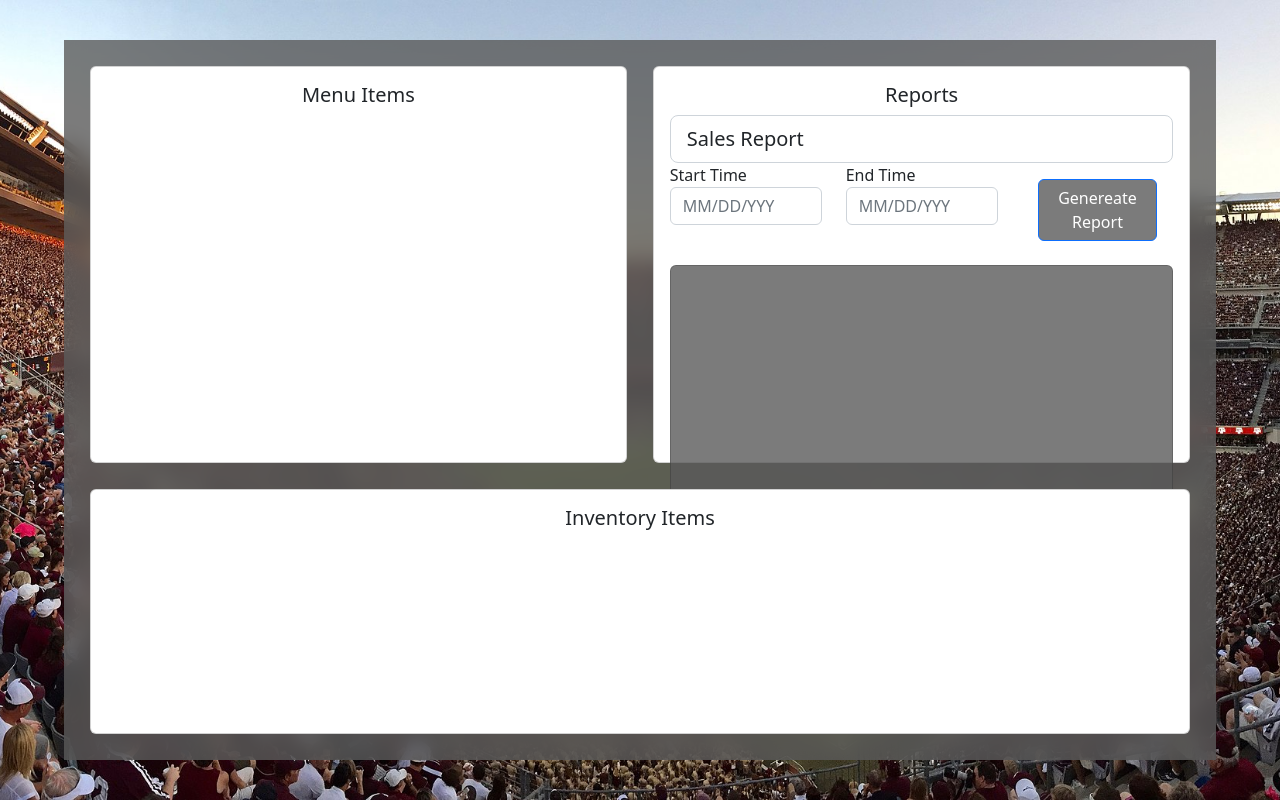
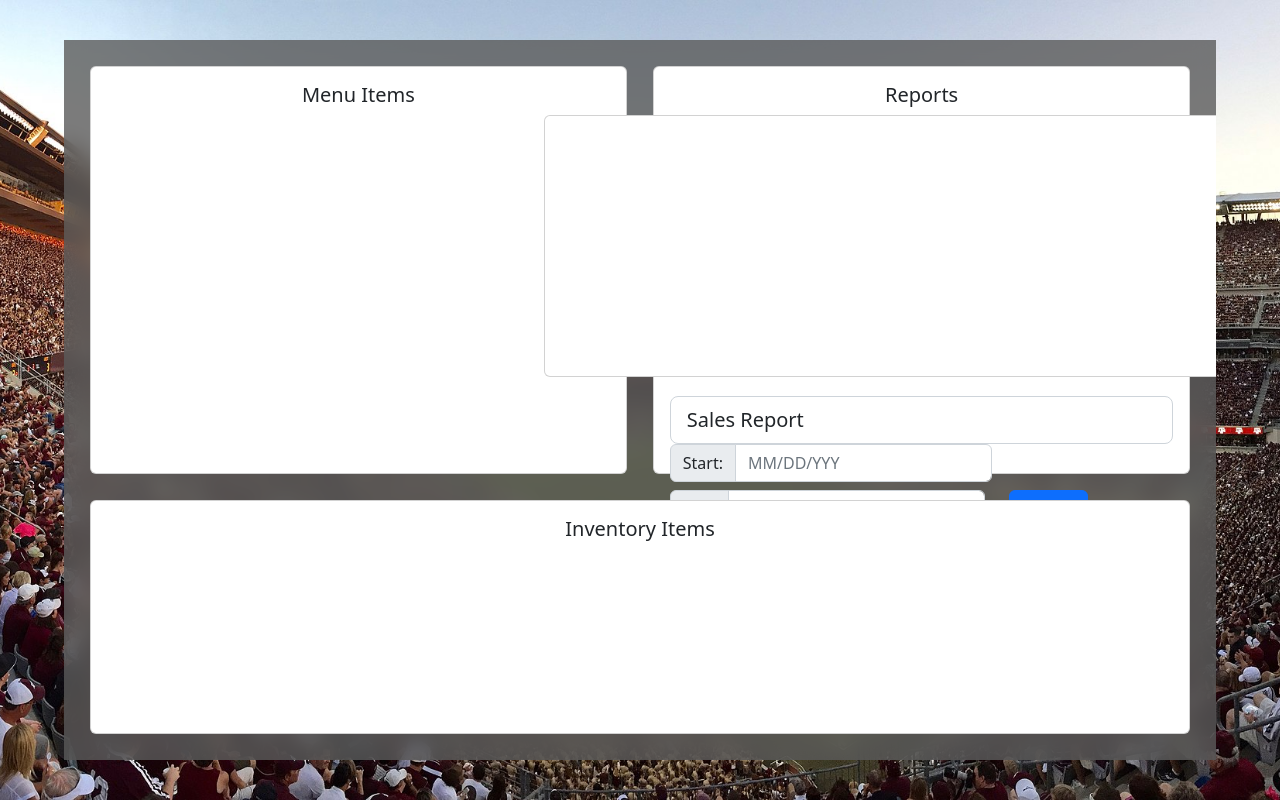
Before and after one commit to CSCE315-F22-Taele/Team-64-Project-3, a React (Create React App) app: page /manager in a window 1280 px wide. Built offline with nearby package versions, Linux system fonts and the light colour scheme.

Commit message:
Added form layout for manager side

```diff
--- a/src/Pages/manager.js
+++ b/src/Pages/manager.js
@@ -1,6 +1,11 @@
 // import  Button  from 'react-bootstrap/Button';
 import 'bootstrap/dist/css/bootstrap.min.css'
 import { Button, Card } from 'react-bootstrap';
+import React, {useState} from "react";
+import Col from 'react-bootstrap/Col';
+import Form from 'react-bootstrap/Form';
+import InputGroup from 'react-bootstrap/InputGroup';
+import Row from 'react-bootstrap/Row';
 const picture = new URL("../Resources/KyleField.jpg", import.meta.url)
 
 //Style for the Kyle Field BG
@@ -47,24 +52,31 @@ const reportStyle = {
   position: 'relative',
   width: '100%',
   height: '100%',
+  alignItems: 'center',
 }
 const inventoryItemsStyle = {
   width: '100%',
   height: '100%',
   gridColumn: '1/3',
 }
-
-const reportCardInfo = {
+const formStyle = {
+  position: 'relative',
   width: '100%',
-  height: '70%',
-  backgroundColor: 'rgba(90, 90, 90, .8)',
+  bottom: '-5%'
 }
 
+const buttonClick = {
+
+}
+
+
 const Manager = () => {
+  const [selects, setSelects] = useState();
   return (
     <div>
       <img src={picture} style={backgroundStyle} alt='Kyle Field'/>
         <div style={glassPane}>
+
 
           <Card style={menuItemsStyle}>
             <Card.Body>
@@ -79,34 +91,52 @@ const Manager = () => {
             <Card.Title style={{textAlign:'center'}}>
                 Reports
             </Card.Title>
-            <select class="form-control form-control-lg">
+            <Card style={{height:'70%', width: '150%', left:'-25%'}}>
+              <Card.Body>
+
+              </Card.Body>
+            </Card>
+
+            <div style={formStyle}>
+              <Form>
+                <Row className="align-items-center">
+                  <Col xs="100%">
+                    <select class="form-control form-control-lg" value={selects} onChange={e=>setSelects(e.target.value)}>
                       <option>Sales Report</option>
                       <option>Restock Report</option>
                       <option>Excess Report</option>
                       <option>Combo Report</option>
                     </select>
-            <form>
-              <div class="row">
-                <div class="col">
-                <label for="exampleInputEmail1">Start Time</label>
-                  <input type="text" class="form-control" placeholder="MM/DD/YYY"/>
+                    </Col>
+                </Row>
+                <Row className="align-items-center">
+                  <Col xs="auto">
+                    <Form.Label htmlFor="inlineFormInput" visuallyHidden>
+                      Name
+                    </Form.Label>
+                    <InputGroup className="mb-2">
+                      <InputGroup.Text>Start:</InputGroup.Text>
+                      <Form.Control id="inlineFormInputGroup" placeholder="MM/DD/YYY" />
+                    </InputGroup>
+                  </Col>
+                  <Col xs="auto">
+                    <Form.Label htmlFor="inlineFormInputGroup" visuallyHidden>
+                      Username
+                    </Form.Label>
+                    <InputGroup className="mb-2">
+                      <InputGroup.Text>End:</InputGroup.Text>
+                      <Form.Control id="inlineFormInputGroup" placeholder="MM/DD/YYY" />
+                    </InputGroup>
+                  </Col>
+                  <Col xs="auto">
+                    <Button type="submit" className="mb-2">
+                      Submit
+                    </Button>
+                  </Col>
+                </Row>
+              </Form>
             </div>
-                <div class="col">
-                  <label for="exampleInputEmail1">End Time</label>
-                  <input type="text" class="form-control" placeholder="MM/DD/YYY"/>
-                </div>
-                <div class="col">
-                <Card.Body>
-                  <Card.Title style={{textAlign:'center'}}>
-                      <Button style={{backgroundColor: 'rgba(90, 90, 90, .8)'}}>Genereate Report</Button>
-                  </Card.Title>
-                </Card.Body>
-                </div>
-              </div>
-            </form>
-            <Card style={reportCardInfo}>
 
-            </Card>
             </Card.Body>
           </Card>
 
@@ -124,3 +154,32 @@ const Manager = () => {
 }
 
 export default Manager;
+
+
+
+// <form>
+{/* <select class="form-control form-control-lg" value={selects} onChange={e=>setSelects(e.target.value)}>
+<option>Sales Report</option>
+<option>Restock Report</option>
+<option>Excess Report</option>
+<option>Combo Report</option>
+</select>
+<div class="row">
+  <div class="col">
+  <label for="exampleInputEmail1">Start Time</label>
+    <input type="text" class="form-control" placeholder="MM/DD/YYY"/>
+  </div>
+  <div class="col">
+    <label for="exampleInputEmail1">End Time</label>
+    <input type="text" class="form-control" placeholder="MM/DD/YYY"/>
+  </div>
+  <div class="col">
+  <Card.Body>
+    <Card.Title style={{textAlign:'center'}}>
+        <Button style={{backgroundColor: 'rgba(90, 90, 90, .8)'}} onClick={buttonClick}>Genereate Report</Button>
+    </Card.Title>
+  </Card.Body>
+  </div>
+</div>
+</form> */}
+//
```
Lines whose indentation alone changed are shown as unchanged.
